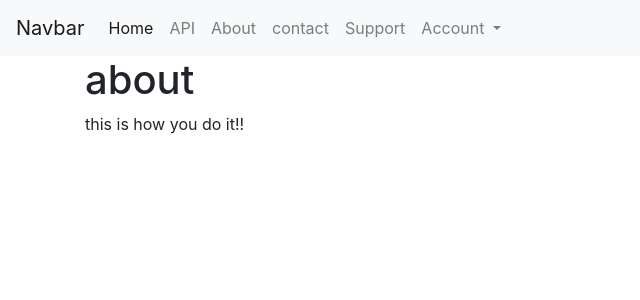
After one commit to DannnB/python_api, a Flask app: page /about in a window 1280 px wide. The commit adds this page. Shown: the top 300 px of the page, without its empty margins (0-640 px from the left). Run offline with Flask 2, Linux system fonts and the light colour scheme; some libraries are stand-ins or nearby versions.

```diff
--- a/main.py
+++ b/main.py
@@ -9,13 +9,23 @@ app = Flask(__name__)
 def home():
     return render_template('pages/home.html')
 
+
+@app.route('/about')
+def about():
+    return render_template('pages/about.html')
+
+@app.route('/contact')
+def contact():
+    return render_template('pages/contact.html')
+
 @app.route('/login', methods=["POST", "GET"])
 def login():
     return render_template('pages/login.html')
 
 @app.route('/users/<usr>')
 def user(usr):
-    return render_template('pages/profile.html',usr=usr)
+    return render_template('pages/profile.html',zebra=usr)
+
 
 @app.route('/users', methods=['GET'])
 def users():
--- /dev/null
+++ b/templates/pages/about.html
@@ -0,0 +1,9 @@
+{%extends "base.html" %}
+{% block title %}about{% endblock %}
+
+{%block content %}
+<div class="container">
+    <h1>about</h1>
+    <p>this is how you do it!!</p>
+</div>
+{% endblock %}
--- a/templates/pages/profile.html
+++ b/templates/pages/profile.html
@@ -4,6 +4,6 @@
 {% block content %}
 <div class="container">
     <h1>Profile</h1>
-    <h2>{{ usr }}</h2>
+    <h2>{{ zebra }}</h2>
 </div>
 {% endblock %}
--- a/templates/parts/nav.html
+++ b/templates/parts/nav.html
@@ -14,8 +14,13 @@
                 <a class="nav-link" href="#">API</a>
             </li>
             <li class="nav-item">
-                <a class="nav-link" href="#">About</a>
+                <a class="nav-link" href="{{ url_for('about') }}">About</a>
+
             </li>
+            <li class="nav-item">
+                <a class="nav-link" href="{{ url_for('contact') }}">contact</a>
+            </li>
+
             <li class="nav-item">
                 <a class="nav-link" href="#">Support</a>
             </li>
```
Also changed, not shown: templates/pages/contact.html (added, +14 -0 lines).
